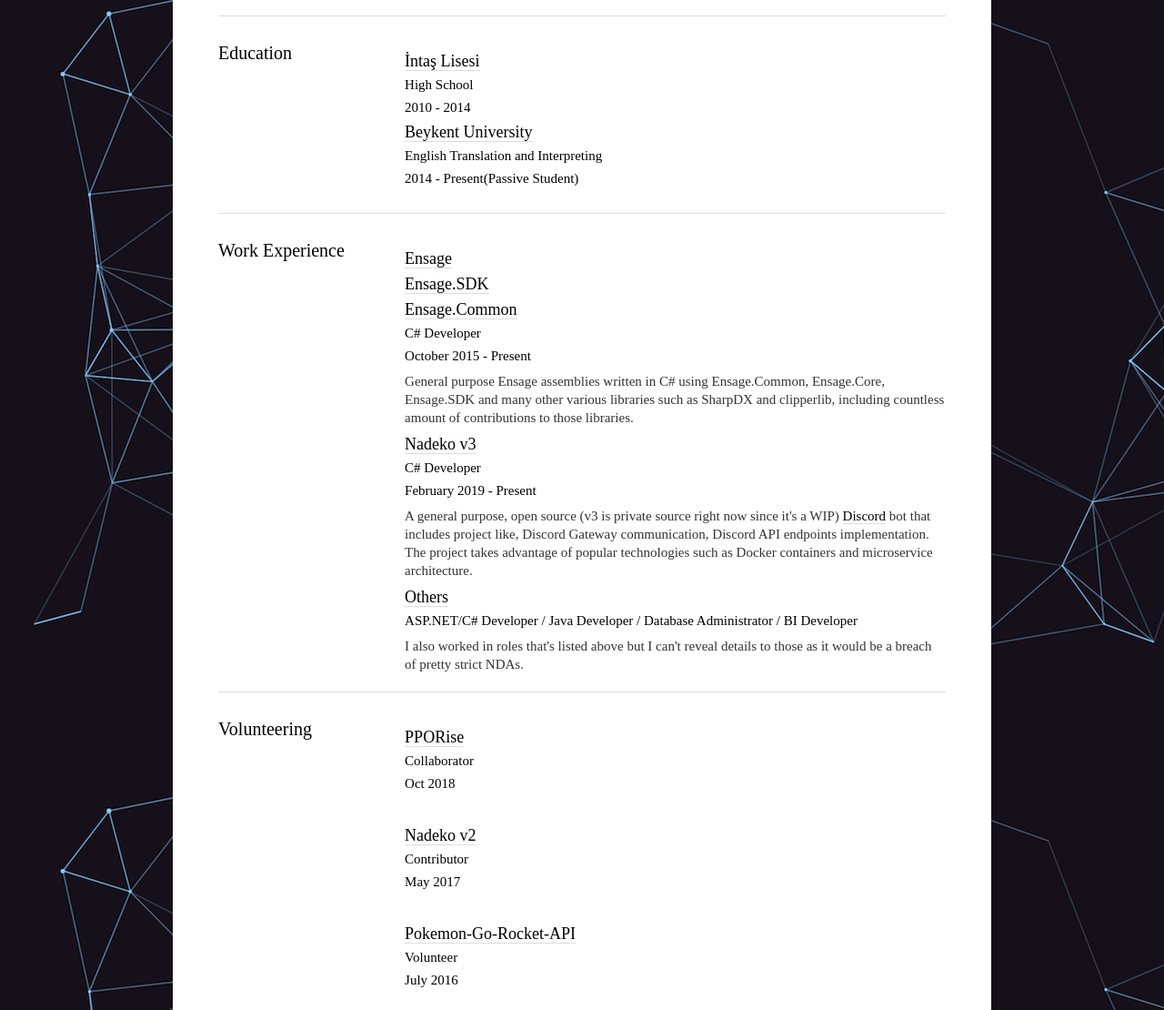
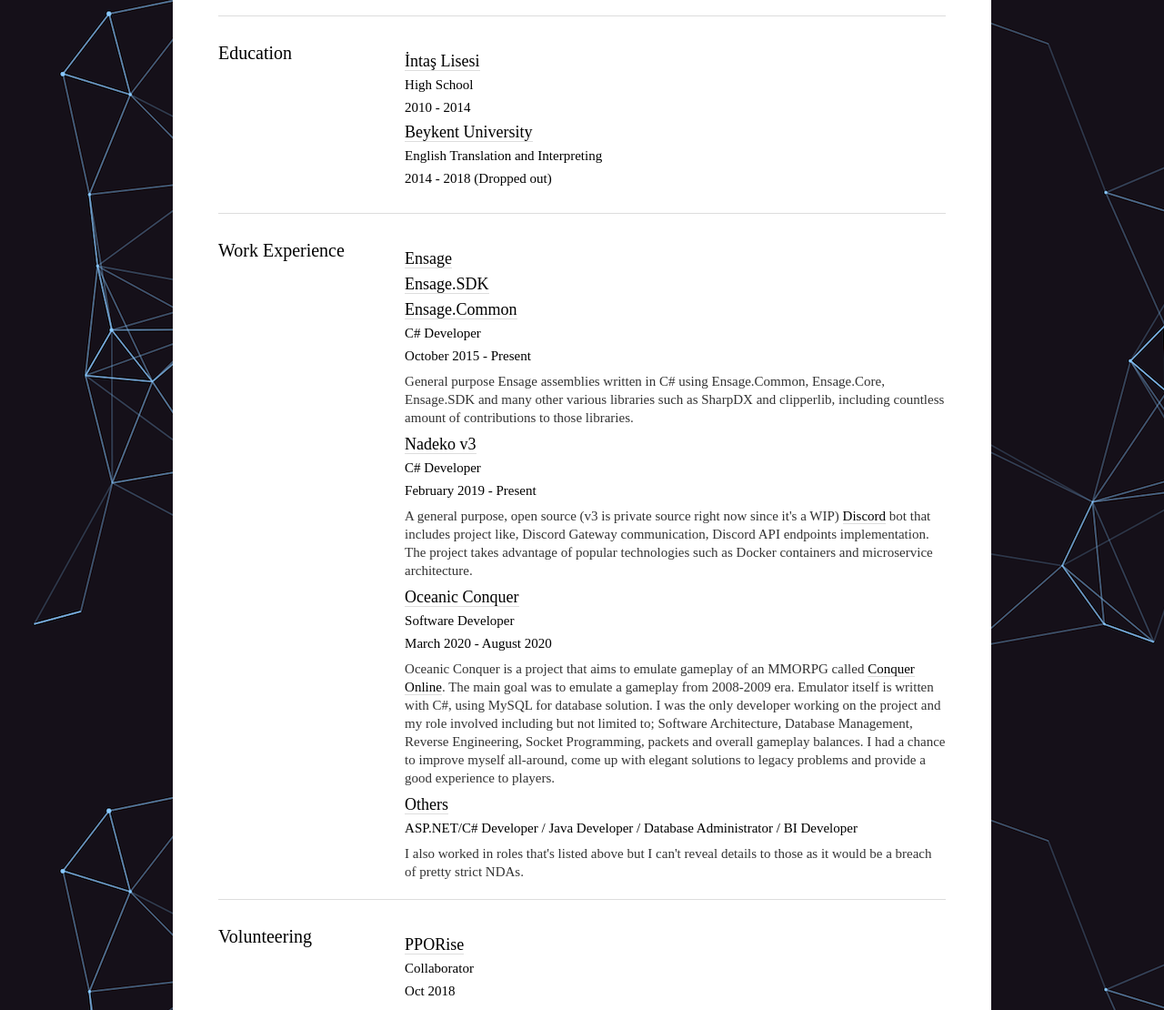
Before and after one commit to emirbirgic/emirbirgic.github.io, a plain HTML site: page index.html in a window 1280 px wide. Shown: the part 922-2032 px from the top of the page at 91% size. Drawn offline with nearby package versions, Linux system fonts and the light colour scheme; a web font is replaced by a local one.

Commit message:
Update index.html

```diff
--- a/index.html
+++ b/index.html
@@ -1,5 +1,6 @@
 <!DOCTYPE html>
 <html lang="en">
+
 <head>
     <meta charset="utf-8">
     <title>Emir Birgiç</title>
@@ -48,7 +49,8 @@
         <article class="row-fluid">
             <div class="span9 ">
                 <h3>As of: <b>2019-04-10</b></h3>
-                    <p class="welcome ">The permanent address of this page is: <a class="extlink" href="http://emirbirgic.github.io">emirbirgic.github.io</a>
+                <p class="welcome ">The permanent address of this page is: <a class="extlink"
+                        href="http://emirbirgic.github.io">emirbirgic.github.io</a>
                     <br>
             </div>
         </article>
@@ -86,10 +88,14 @@
                         <!-- * attempt to hide phone number from spambots * -->
                     </li>
                     <li>
-							<a href="https://www.github.com/beminee" title="My Github!" alt="My Profile" target="_blank"><i class="icon-github" ></i></a>
-							<a href="https://www.linkedin.com/in/emirbirgic" title="My LinkedIn!" alt="My Profile" target="_blank"><i class="icon-linkedin" ></i></a>
-              						<a href="https://www.facebook.com/emir.birgic" title="My Facebook!" alt="My Profile" target="_blank"><i class="icon-facebook" ></i></a>
-              						<a href="https://twitter.com/abisakagibi" title="My Twitter!" alt="My Profile" target="_blank"><i class="icon-twitter" ></i></a>
+                        <a href="https://www.github.com/beminee" title="My Github!" alt="My Profile" target="_blank"><i
+                                class="icon-github"></i></a>
+                        <a href="https://www.linkedin.com/in/emirbirgic" title="My LinkedIn!" alt="My Profile"
+                            target="_blank"><i class="icon-linkedin"></i></a>
+                        <a href="https://www.facebook.com/emir.birgic" title="My Facebook!" alt="My Profile"
+                            target="_blank"><i class="icon-facebook"></i></a>
+                        <a href="https://twitter.com/abisakagibi" title="My Twitter!" alt="My Profile"
+                            target="_blank"><i class="icon-twitter"></i></a>
                     </li>
                 </ul>
             </div>
@@ -100,15 +106,23 @@
                 <h3>Summary</h3>
             </header>
             <div class="span9 ">
-					<p class="welcome"> A highly motivated English Translation and Interpreting student who self-taught coding.
-					I'm looking to get new experiences throughout all kinds of different projects and adventures and build my skills.
-					Strong vision, enthusiasm and an unquenchable thirst to achieve a successful outcome for anything that I put my mind on.
+                <p class="welcome"> A highly motivated Computer Science student who self-taught
+                    coding.
+                    I'm looking to get new experiences throughout all kinds of different projects and adventures and
+                    build my skills.
+                    Strong vision, enthusiasm and an unquenchable thirst to achieve a successful outcome for anything
+                    that I put my mind on.
                     Demonstrated strong mastery of team motivation, project management and software development.
-					Thoroughly and impartially research complex situations, analyze and solve problems, align conflicting project objectives,
-					find acceptable compromise with regard to limitations in expenses, time, knowledge, existing systems and organization.
-					I also enjoy reading source code, contributing to open source projects and take pride in being good at that.
-					Here is a concise list of keywords that define technologies that I work with regularly: C, C#, C++ / CLI, HTML, CSS, Javascript,
-					SQL, MySQL, Java, Git, GCC, Bash, Python, Power BI, FFmpeg, Clang/Clang++, GNU, Linux, Ubuntu, Arduino, HxD, Ghidra/IDA, ASM.
+                    Thoroughly and impartially research complex situations, analyze and solve problems, align
+                    conflicting project objectives,
+                    find acceptable compromise with regard to limitations in expenses, time, knowledge, existing systems
+                    and organization.
+                    I also enjoy reading source code, contributing to open source projects and take pride in being good
+                    at that.
+                    Here is a concise list of keywords that define technologies that I work with regularly: C, C#, C++ /
+                    CLI, HTML, CSS, Javascript,
+                    SQL, MySQL, Java, Git, GCC, Bash, Python, Power BI, FFmpeg, Clang/Clang++, GNU, Linux, Ubuntu,
+                    Arduino, HxD, Ghidra/IDA, ASM.
                     <br>
             </div>
         </article>
@@ -120,7 +134,9 @@
             <div class="span9">
                 <div class="row-fluid skills">
                     <ul class="span6">
-							<li><h4>Computer Skills</h4></li>
+                        <li>
+                            <h4>Computer Skills</h4>
+                        </li>
                         <li><strong>Reverse Engineering</strong></li>
                         <li><strong>DotNet / C# / ASP</strong></li>
                         <li><strong>Power BI</strong></li>
@@ -131,7 +147,9 @@
                         <li><strong>HTML / CSS / JS</strong></li>
                     </ul>
                     <ul class="span6">
-							<li><h4>Languages</h4></li>
+                        <li>
+                            <h4>Languages</h4>
+                        </li>
                         <li><strong>Turkish</strong> - Native, proficient in grammar</li>
                         <li><strong>English</strong> - Excellent (written), Pretty Good (spoken) </li>
                         <li><strong>Russian</strong> - Alphabet and basics</li>
@@ -152,7 +170,7 @@
 
                 <h4><a href="http://www.beykent.edu.tr/">Beykent University</a></h4>
                 <h5>English Translation and Interpreting</h5>
-				<h5>2014 - Present(Passive Student)</h5>
+                <h5>2014 - 2018 (Dropped out)</h5>
             </div>
         </article>
 
@@ -163,22 +181,42 @@
             <div class="span9">
                 <h4><a href="https://github.com/beminee/ensagebemine">Ensage </a></h4>
                 <h4><a href="https://github.com/EnsageSharp/Ensage.SDK/commits?author=beminee">Ensage.SDK </a></h4>
-			      <h4><a href="https://github.com/EnsageSharp/Ensage.Common/commits?author=beminee">Ensage.Common </a></h4>
+                <h4><a href="https://github.com/EnsageSharp/Ensage.Common/commits?author=beminee">Ensage.Common </a>
+                </h4>
                 <h5>C# Developer</h5>
                 <h5>October 2015 - Present</h5>
-	          <p>General purpose Ensage assemblies written in C# using Ensage.Common, Ensage.Core, Ensage.SDK and many other various libraries
+                <p>General purpose Ensage assemblies written in C# using Ensage.Common, Ensage.Core, Ensage.SDK and many
+                    other various libraries
                     such as SharpDX and clipperlib, including countless amount of contributions to those libraries.</p>
 
                 <h4><a href="https://gitlab.com/nadeko/ayu">Nadeko v3 </a></h4>
                 <h5>C# Developer</h5>
                 <h5>February 2019 - Present</h5>
-	          <p>A general purpose, open source (v3 is private source right now since it's a WIP) <a href="https://discordapp.com/">Discord</a>
-			  bot that includes project like, Discord Gateway communication, Discord API endpoints implementation. The project takes advantage
+                <p>A general purpose, open source (v3 is private source right now since it's a WIP) <a
+                        href="https://discordapp.com/">Discord</a>
+                    bot that includes project like, Discord Gateway communication, Discord API endpoints implementation.
+                    The project takes advantage
                     of popular technologies such as Docker containers and microservice architecture.</p>
+
+                <h4><a href="https://www.oceanicconquer.com/">Oceanic Conquer </a></h4>
+                <h5>Software Developer</h5>
+                <h5>March 2020 - August 2020</h5>
+                <p>Oceanic Conquer is a project that aims to emulate gameplay of an MMORPG called <a
+                        href="https://co.99.com/">Conquer Online</a>. The main goal was to emulate a gameplay from
+                    2008-2009 era.
+                    Emulator itself is written with C#, using MySQL for database solution.
+                    I was the only developer working on the project and my role involved including but not limited to;
+                    Software Architecture, Database Management,
+                    Reverse Engineering, Socket Programming, packets and overall gameplay balances. I had a chance to
+                    improve myself
+                    all-around, come up with elegant solutions to legacy problems and provide a good experience to
+                    players.
+                </p>
 
                 <h4><a href="">Others </a></h4>
                 <h5>ASP.NET/C# Developer / Java Developer / Database Administrator / BI Developer</h5>
-	          <p>I also worked in roles that's listed above but I can't reveal details to those as it would be a breach of pretty strict NDAs.</p>
+                <p>I also worked in roles that's listed above but I can't reveal details to those as it would be a
+                    breach of pretty strict NDAs.</p>
             </div>
         </article>
 
@@ -233,4 +271,5 @@
 <script src="https://ajax.googleapis.com/ajax/libs/jquery/3.3.1/jquery.min.js"></script>
 <script src="javascripts/main.js"></script>
 <!-- * scripts * -->
+
 </html>
```
Lines whose indentation alone changed are shown as unchanged.
